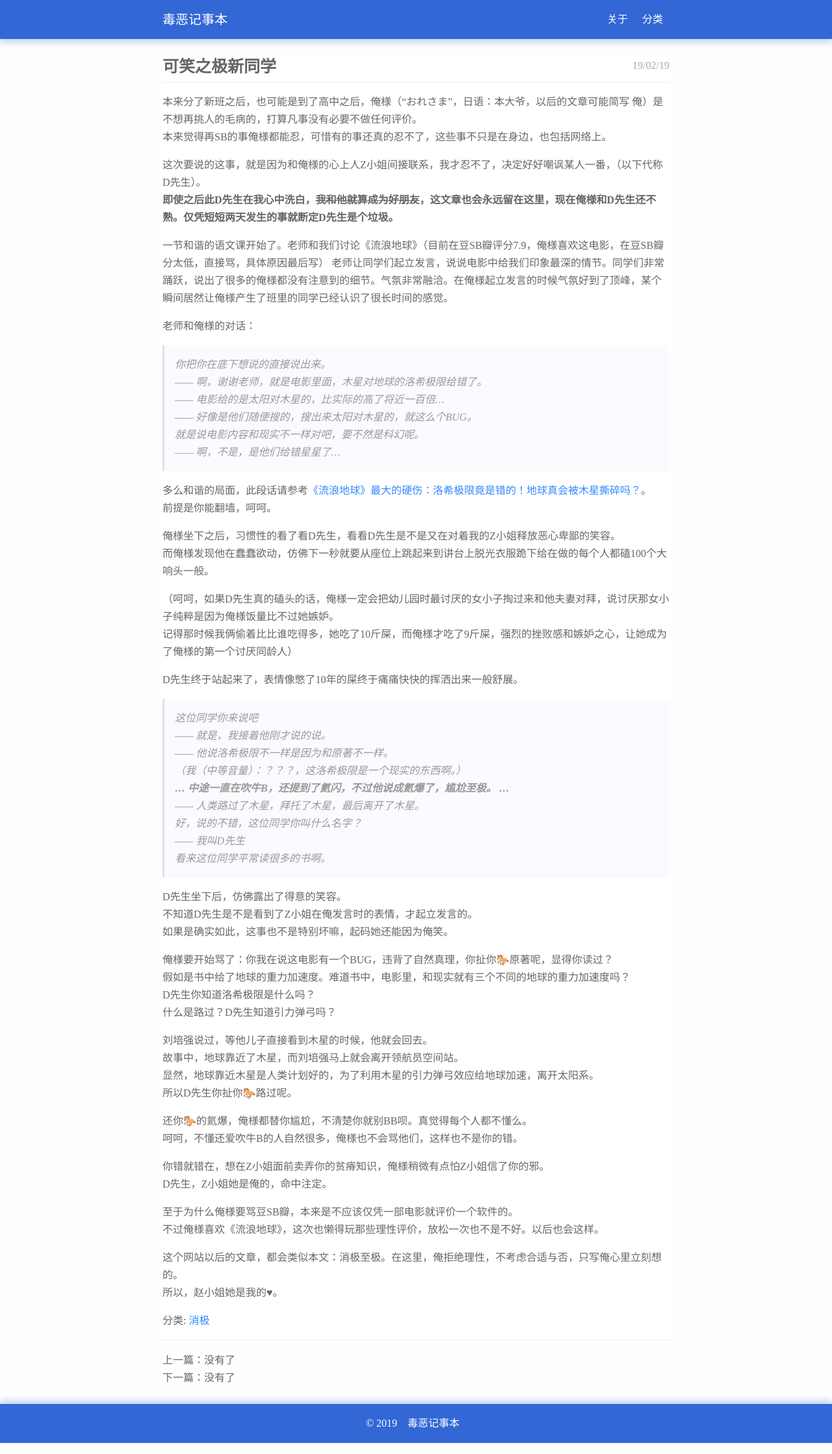
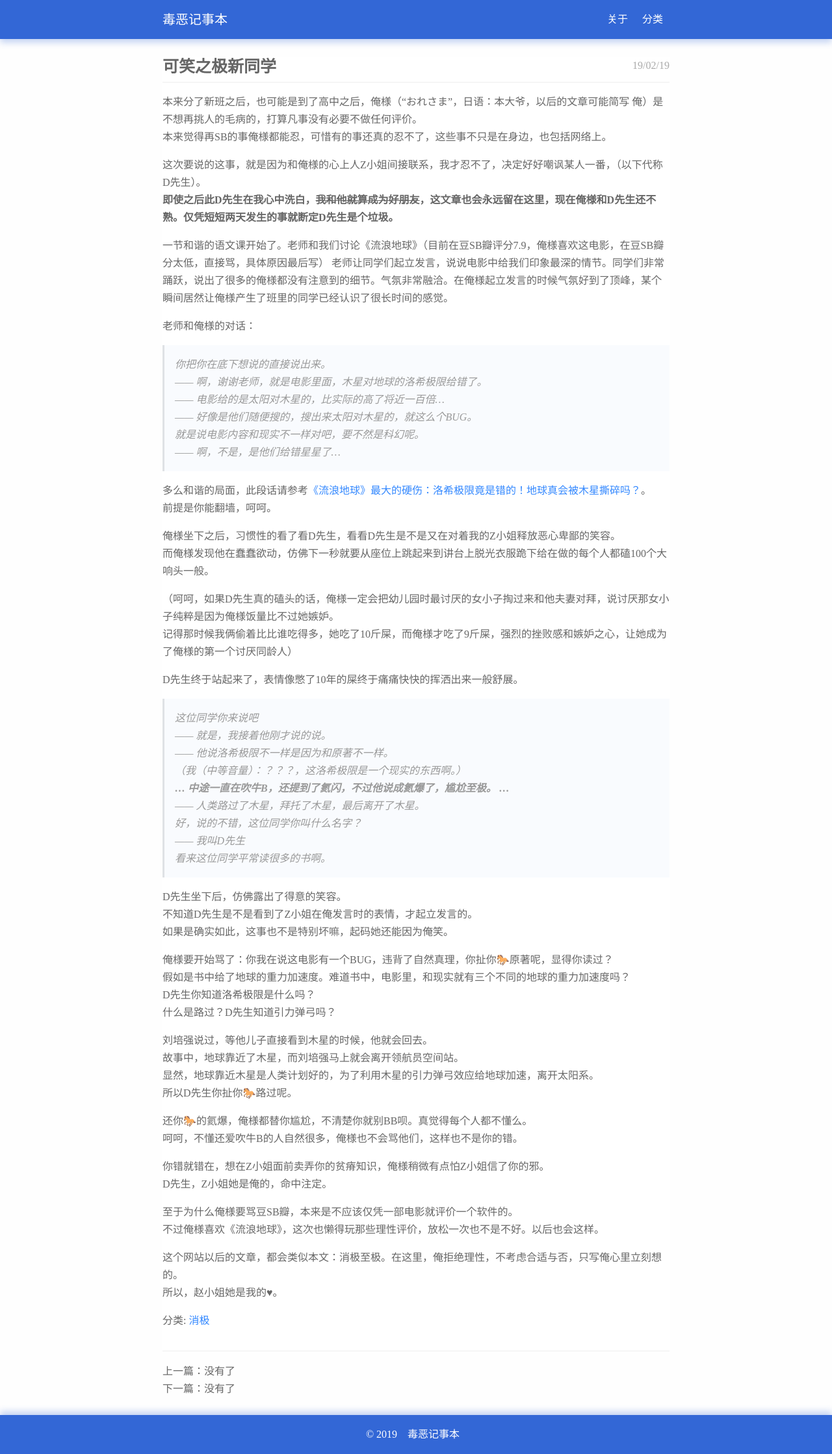
Before and after one commit to telechoc/telechoc.github.io, a Jekyll site: the page built from _posts/2019-02-19-my-new-sb-classmate.md, in a window 1280 px wide. Shown: the whole page at 65% size. Built offline with Jekyll 4.4.1, drawn with Linux system fonts in a browser that asks for light colours.

Commit message:
Update default.html

```diff
--- a/_layouts/default.html
+++ b/_layouts/default.html
@@ -23,7 +23,7 @@
             .site-menu a, footer a{ color: #FFF; border: none; margin-left: 2px; padding: 7px 10px; line-height: 60px; border-radius: 10px }
             .site-menu a:hover, footer a:hover { color: #FAFAFA; background: rgba(0,0,0,0.1); box-shadow: 0px -1px 5px rgba(0,0,0,0.1) inset }
             .site-menu a:focus, footer a:focus { outline: none }
-            .post-card, .page-card{ background: #FFF; color: #666; margin: 17px 0px; border-bottom: 1px solid #EEE; }
+            .post-card, .page-card{ background: #FFF; color: #666; padding-bottom:17px; margin: 17px 0px; border-bottom: 1px solid #EEE; }
             .post-meta, .page-meta{ padding-bottom: 7px }
             .page-meta{ border-bottom: 1px solid #EEE; margin: 1em 0 }
             .post-meta > span, .page-meta > span{ vertical-align: middle }
```
